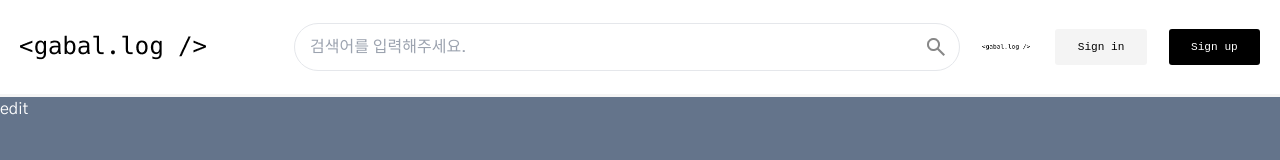
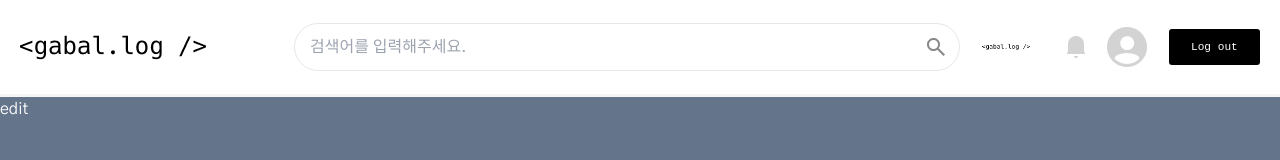
Before and after one commit to GaebalLog/GaebalLog_front, a Next.js app: page / in a window 1280 px wide. Shown: the top 160 px of the page. Built offline with nearby package versions, Linux system fonts and the light colour scheme; a small style sheet from the web is missing.

Commit message:
[FEAT] 로그인 atom 추가

```diff
--- a/src/components/header/Header.tsx
+++ b/src/components/header/Header.tsx
@@ -1,8 +1,10 @@
 "use client";
 import Image from "next/image";
 import React from "react";
+import { useRecoilValue } from "recoil";
 
 import { BORDER_COLOR } from "@/constants/global/colors";
+import { isLoggedInAtom } from "@/constants/global/atoms";
 
 import Input from "../designSystem/Input";
 import logo from "../../../public/assets/images/home/logo.png";
@@ -16,6 +18,7 @@ const styles = {
 
 const Header = () => {
   const [search, setSearch] = React.useState("");
+  const isLoggedIn = useRecoilValue(isLoggedInAtom);
   return (
     <header
       className={`flex justify-center w-full border-b-[3px] ${BORDER_COLOR.primary}`}
@@ -32,7 +35,7 @@ const Header = () => {
             </li>
           </ul>
           <ul className={styles.innerUl}>
-            <LoggedInBox />
+            {isLoggedIn ? <LoggedInBox /> : <NotLoggedInBox />}
           </ul>
         </nav>
       </ul>
--- a/src/constants/global/atoms.ts
+++ b/src/constants/global/atoms.ts
@@ -9,3 +9,8 @@ export const darkAtom = atom({
   key: "dark",
   default: 0,
 });
+
+export const isLoggedInAtom = atom({
+  key: "isLoggedIn",
+  default: false,
+});
```
